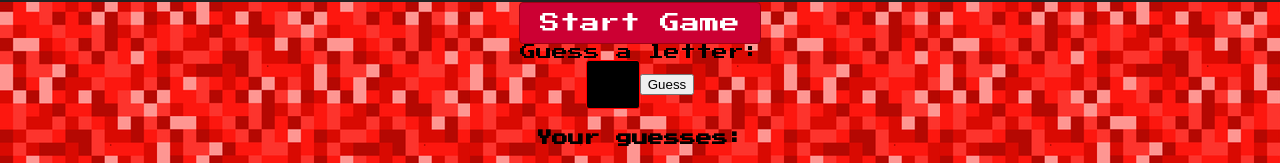
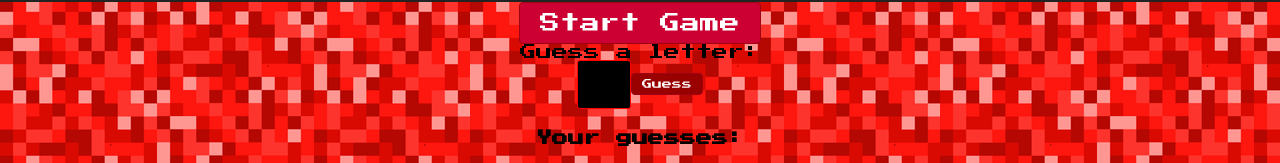
Before and after one commit to Ju1111/hangman_react_redux, a React (Create React App) app: page / in a window 1280 px wide. Shown: the part 208-371 px from the top of the page. Built offline with nearby package versions, Linux system fonts and the light colour scheme.

Commit message:
user input reaches reducer

```diff
--- a/src/actions/input.js
+++ b/src/actions/input.js
@@ -0,0 +1,8 @@
+import { LETTER_GUESSED } from './types'
+
+export const userInput = (input) => {
+  return {
+    type: LETTER_GUESSED,
+    payload: input
+  }
+};
--- a/src/actions/startGame.js
+++ b/src/actions/startGame.js
@@ -1,8 +1,6 @@
 import { START_GAME } from './types'
 
-export const startGame = word => {
-  return {
-    type: 'START_GAME',
+export const startGame = word => ({
+    type: START_GAME,
     payload: word
-  }
-}
+  })
--- a/src/actions/wrongGuess.js
+++ b/src/actions/wrongGuess.js
@@ -1,6 +1,6 @@
 import { WRONG_GUESS } from './types'
 
 export const wrongLetter = letter => ({
-  type: 'WRONG_GUESS',
+  type: WRONG_GUESS,
   payload: letter
 })
--- a/src/components/Guess.js
+++ b/src/components/Guess.js
@@ -1,19 +1,27 @@
 import React, { PureComponent } from 'react'
 import PropTypes from 'prop-types'
-import { userInput } from '../actions/input'
+// import { userInput } from '../actions/input'
+import { connect } from "react-redux";
 
-export class Guess extends PureComponent {
+const mapStateToProps = state => {
+  return { guesses: state.guesses };
+};
+
+class Guess extends PureComponent {
   static propTypes = {
     guesses: PropTypes.array.isRequired,
   }
+
   render () {
     const { guesses } = this.props
     return (
       <div>
-        <h4>Your guesses: {guesses}</h4>
+        <h4>Your guesses: { guesses }</h4>
       </div>
     )
   }
 }
 
+const Guesses = connect (mapStateToProps) (Guess)
+
 export default Guess
--- a/src/components/input.css
+++ b/src/components/input.css
@@ -1,4 +1,4 @@
-.Input {
+.userInput {
   background-color: black;
   color: white;
   width: 20px;
@@ -7,3 +7,17 @@
   border-radius: 3px;
   box-shadow: 0 0;
 }
+
+.button {
+  background-color: #990000;
+  border: 1px solid #9E0215;
+  border-radius: 4px;
+  color: #fff;
+  padding: 5px 10px;
+  font-size: 10px;
+  font-family: 'Press Start 2P', cursive, 'Arial';
+}
+
+.button:hover {
+  background-color: #CC0033;
+}
--- a/src/components/input.js
+++ b/src/components/input.js
@@ -2,39 +2,38 @@ import React, { PureComponent } from 'react'
 import PropTypes from 'prop-types'
 import './input.css'
 import { connect } from 'react-redux'
+import { userInput } from '../actions/input'
 
 
-export class Input extends PureComponent {
-  constructor(props) {
-  super(props);
-  this.state = {value: ''};
-  this.handleSubmit = this.handleSubmit.bind(this);
+class Input extends PureComponent {
+  static propTypes = {
+    guesses: PropTypes.arrayOf(
+      PropTypes.letter).isRequired
   }
 
-  handleSubmit(event) {
+  handleSubmit = (event) => {
     event.preventDefault();
-    console.log('lovely');
-    console.log(this.refs.user_input.value);
+    this.props.userInput(event.target.value);
+    this.setState({guess: ''});
   }
+
 
 render() {
     return(
       <div>
         Guess a letter:
-        <form onSubmit={this.handleSubmit.bind(this)}>
+        <form onSubmit={this.handleSubmit}>
           <input
+            className="userInput"
             type="text"
-            ref="user_input"
-            className="Input"
-            defaultValue={this.state.value}
           />
-          <button type="submit">
+          <button type="submit" className="button">
               Guess
           </button>
         </form>
       </div>
-    )
+    );
   }
 }
 
-export default Input
+export default connect(null, { userInput })(Input);
```
Also changed, not shown: src/containers/userInput.js (+0 -14 lines).
